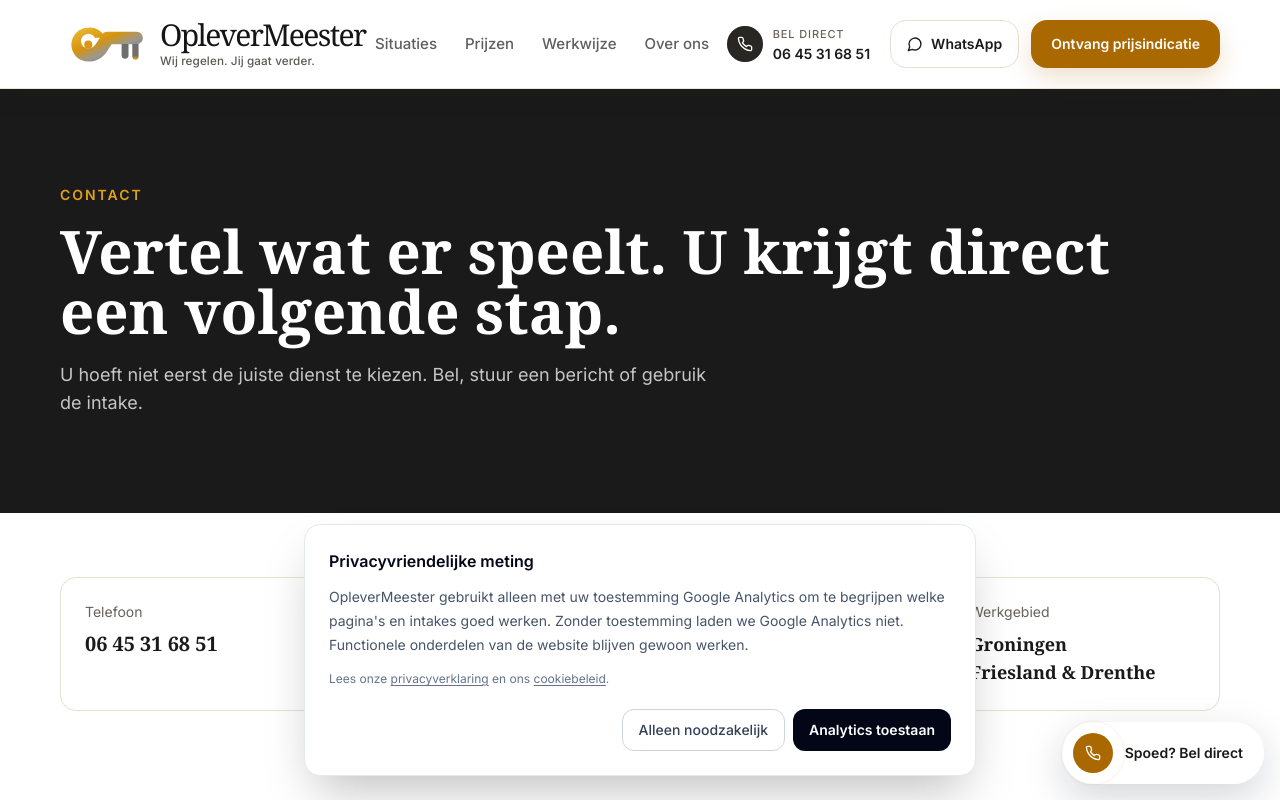
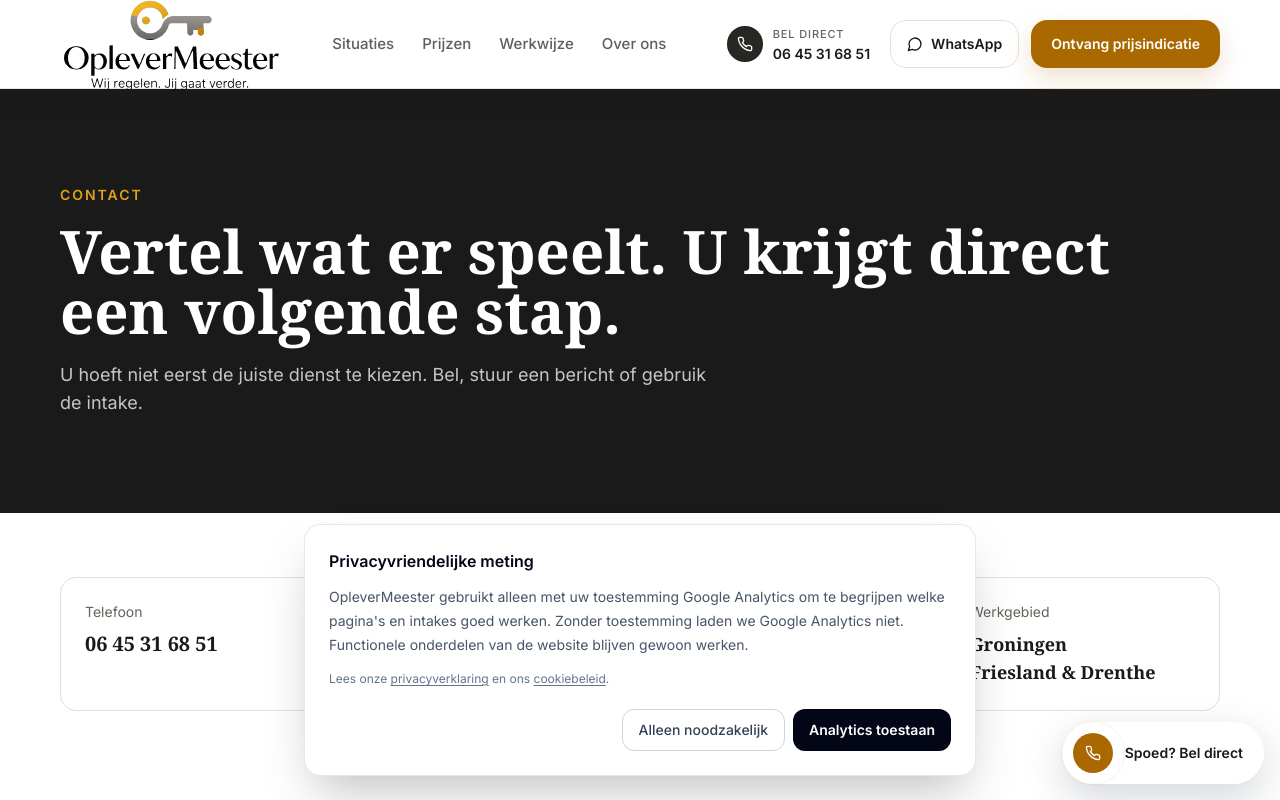
Before and after one commit to sandvlietbv/OpleverMeester, a Next.js app: page /contact in a window 1280 px wide. Shown: the top 800 px of the page. Built offline with nearby package versions, Linux system fonts and the light colour scheme.

Commit message:
Use supplied OpleverMeester wordmark geometry in site header

```diff
--- a/components/BrandLogo.tsx
+++ b/components/BrandLogo.tsx
@@ -1,3 +1,4 @@
+import Image from "next/image";
 import Link from "next/link";
 
 type Props = {
@@ -7,51 +8,20 @@ type Props = {
   className?: string;
 };
 
-function KeyMark({ compact = false }: { compact?: boolean }) {
-  return (
-    <svg
-      viewBox="0 0 140 72"
-      aria-hidden="true"
-      className={compact ? "h-8 w-[58px] shrink-0 sm:h-9 sm:w-[66px]" : "h-9 w-[64px] shrink-0 sm:h-11 sm:w-[80px] lg:h-12 lg:w-[88px]"}
-    >
-      <defs>
-        <linearGradient id="om-brand-gold" x1="0" y1="0" x2="0.9" y2="1">
-          <stop offset="0%" stopColor="#f2bc35" />
-          <stop offset="42%" stopColor="#d4940f" />
-          <stop offset="64%" stopColor="#9b9791" />
-          <stop offset="100%" stopColor="#676562" />
-        </linearGradient>
-        <linearGradient id="om-brand-tooth" x1="0" y1="0" x2="0" y2="1">
-          <stop offset="0%" stopColor="#716e6b" />
-          <stop offset="72%" stopColor="#716e6b" />
-          <stop offset="100%" stopColor="#dfa31e" />
-        </linearGradient>
-      </defs>
-      <path
-        d="M45 10a27 27 0 1 0 0 54c13.8 0 23.2-6.3 30.4-17.4l6.8-10.4H122c5.4 0 9.8-4.4 9.8-9.8s-4.4-9.8-9.8-9.8H74.9c-3.4 0-6.5 1.7-8.3 4.6l-7.7 11.9C54.8 39.6 50.8 43 45 43a11.6 11.6 0 1 1 10.3-16.9h17.2A27 27 0 0 0 45 10Z"
-        fill="url(#om-brand-gold)"
+export default function BrandLogo({ href = "/", compact = false, className = "" }: Props) {
+  const logo = (
+    <span className={`inline-flex items-center ${className}`}>
+      <Image
+        src="/brand/oplevermeester-logo.svg"
+        alt="OpleverMeester — Wij regelen. Jij gaat verder."
+        width={1000}
+        height={425}
+        priority
+        className={compact
+          ? "h-auto w-[138px] sm:w-[154px]"
+          : "h-auto w-[176px] sm:w-[205px] lg:w-[220px]"
+        }
       />
-      <circle cx="45" cy="37" r="6.4" fill="#d79712" />
-      <path d="M98 36h11v18a5.5 5.5 0 0 1-11 0V36Z" fill="#706d6a" />
-      <path d="M115 36h10v20a5 5 0 0 1-10 0V36Z" fill="url(#om-brand-tooth)" />
-    </svg>
-  );
-}
-
-export default function BrandLogo({ href = "/", compact = false, tagline = true, className = "" }: Props) {
-  const logo = (
-    <span className={`inline-flex items-center gap-2.5 sm:gap-3 ${className}`}>
-      <KeyMark compact={compact} />
-      <span className="min-w-0 leading-none">
-        <span className={`block whitespace-nowrap font-brand font-normal tracking-[-0.055em] text-[#151515] ${compact ? "text-[1.45rem] sm:text-[1.58rem]" : "text-[1.38rem] sm:text-[1.72rem] lg:text-[1.88rem]"}`}>
-          OpleverMeester
-        </span>
-        {tagline && !compact && (
-          <span className="mt-1.5 block whitespace-nowrap text-[0.58rem] font-medium tracking-[0.01em] text-[#5d5954] sm:text-[0.69rem] lg:text-[0.73rem]">
-            Wij regelen. Jij gaat verder.
-          </span>
-        )}
-      </span>
     </span>
   );
 
```
